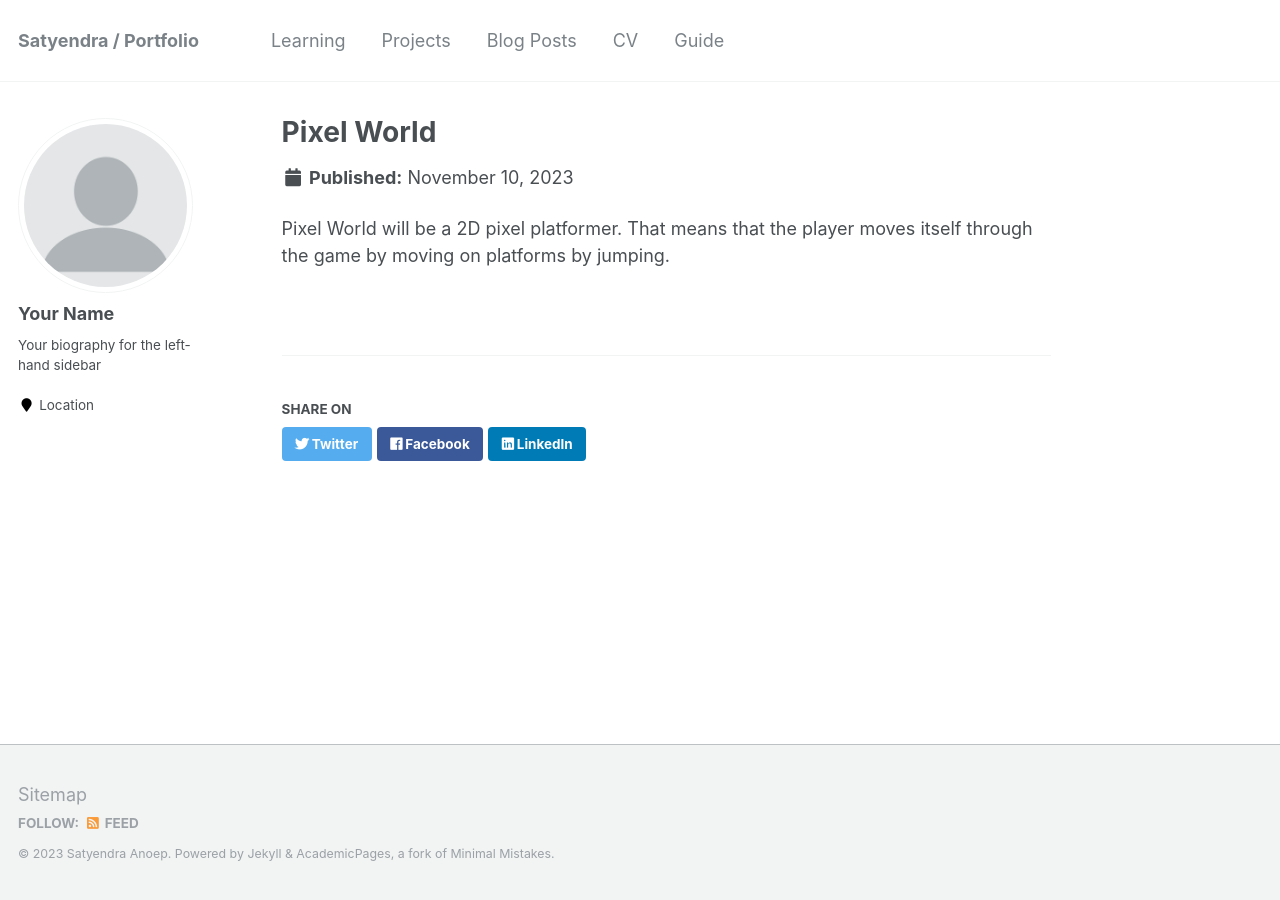
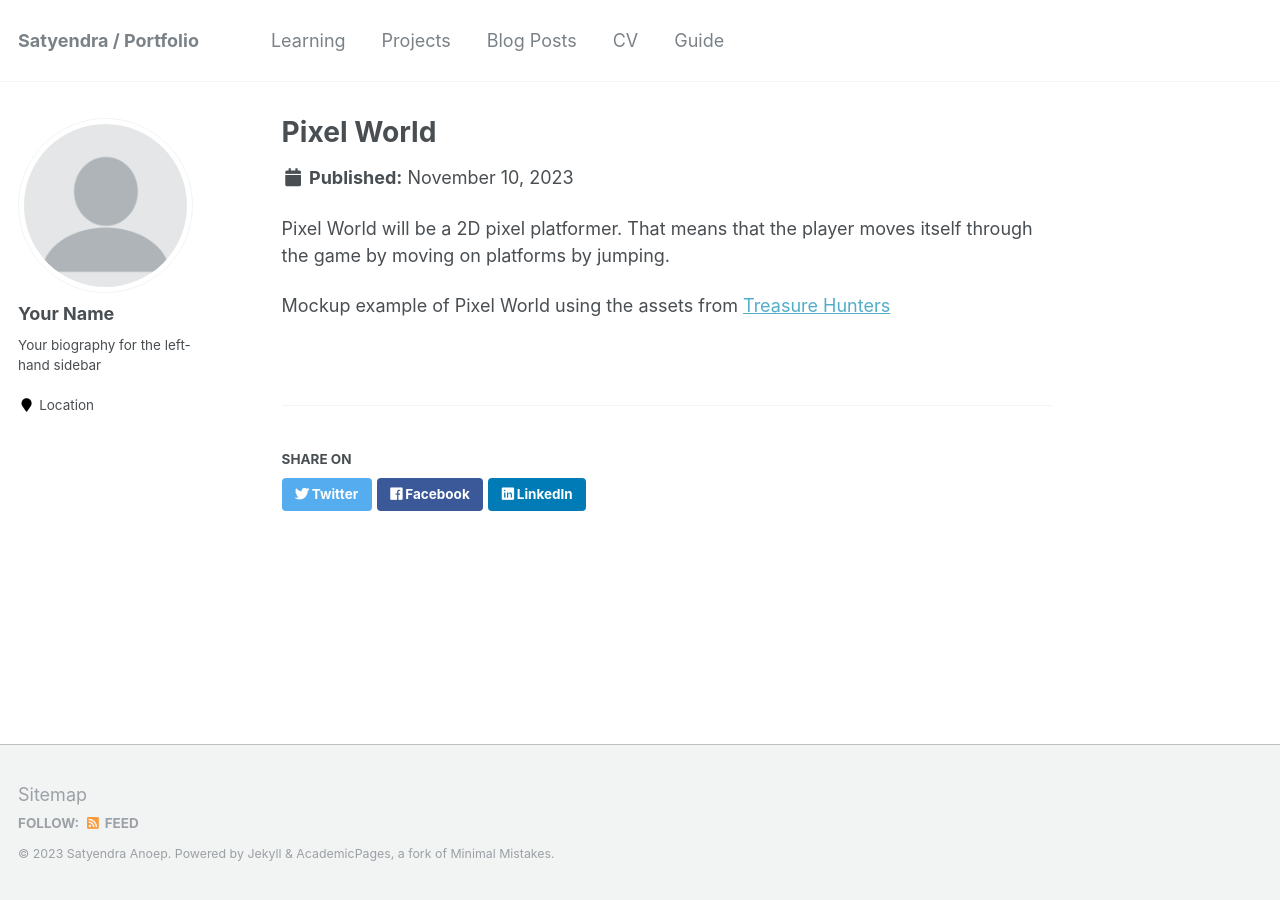
Before and after one commit to GitSatyen/CourseBuas, a Jekyll site: the page built from _projects/project-1.md, in a window 1280 px wide. Built offline with Jekyll 4.4.1, drawn with Linux system fonts in a browser that asks for light colours.

Commit message:
Changed page

```diff
--- a/_projects/project-1.md
+++ b/_projects/project-1.md
@@ -1,7 +1,9 @@
 ---
 title: "Pixel World"
-excerpt: "Short description of project item number 1<br/><img src='/images/proj.png'>"
+excerpt: "Mockup example of Pixel World<br/><img src='/images/proj.png'>"
 collection: projects
 ---
 
 Pixel World will be a 2D pixel platformer. That means that the player moves itself through the game by moving on platforms by jumping.
+
+Mockup example of Pixel World using the assets from <a href="https://pixelfrog-assets.itch.io/treasure-hunters">Treasure Hunters</a>
```
